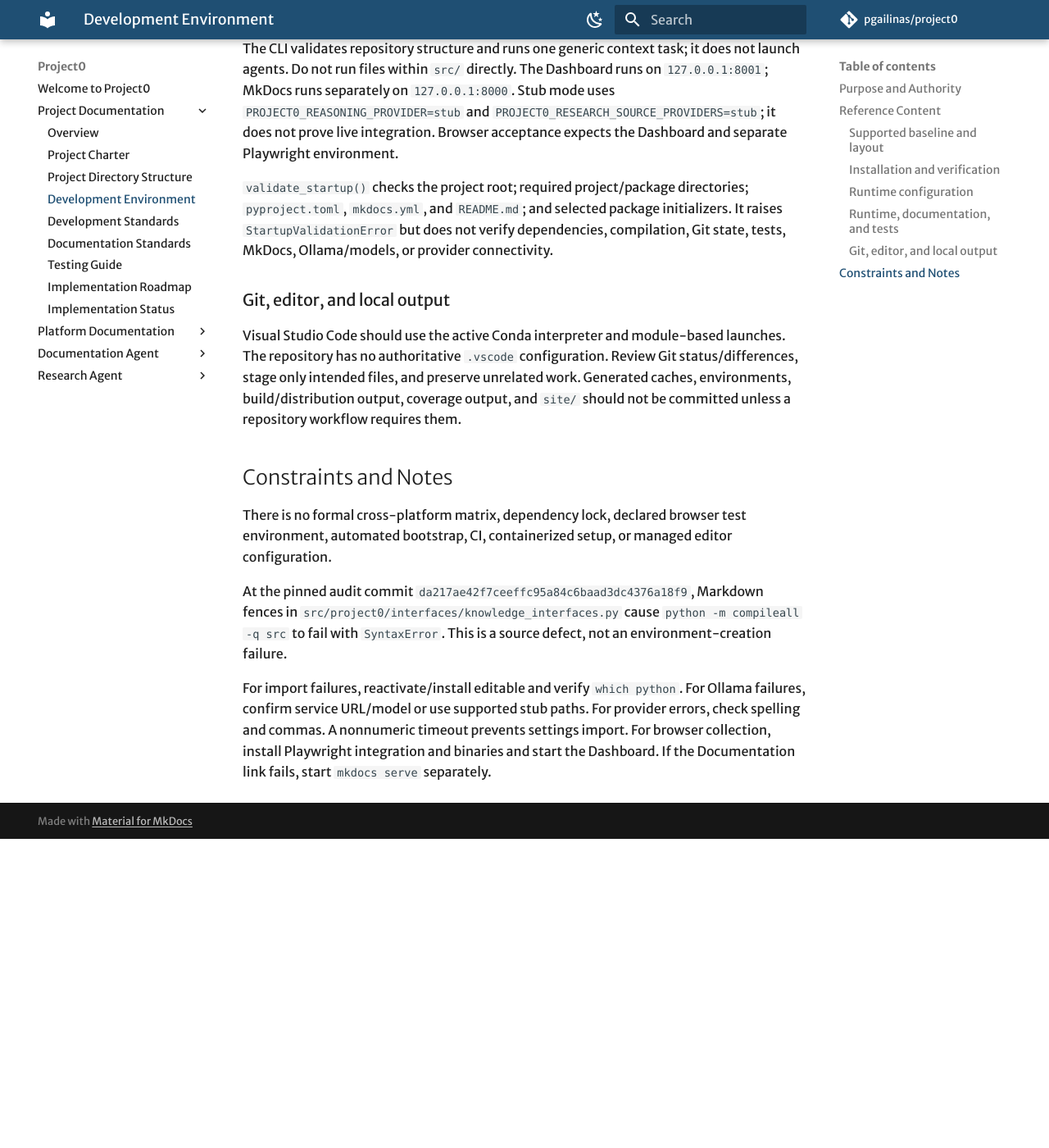
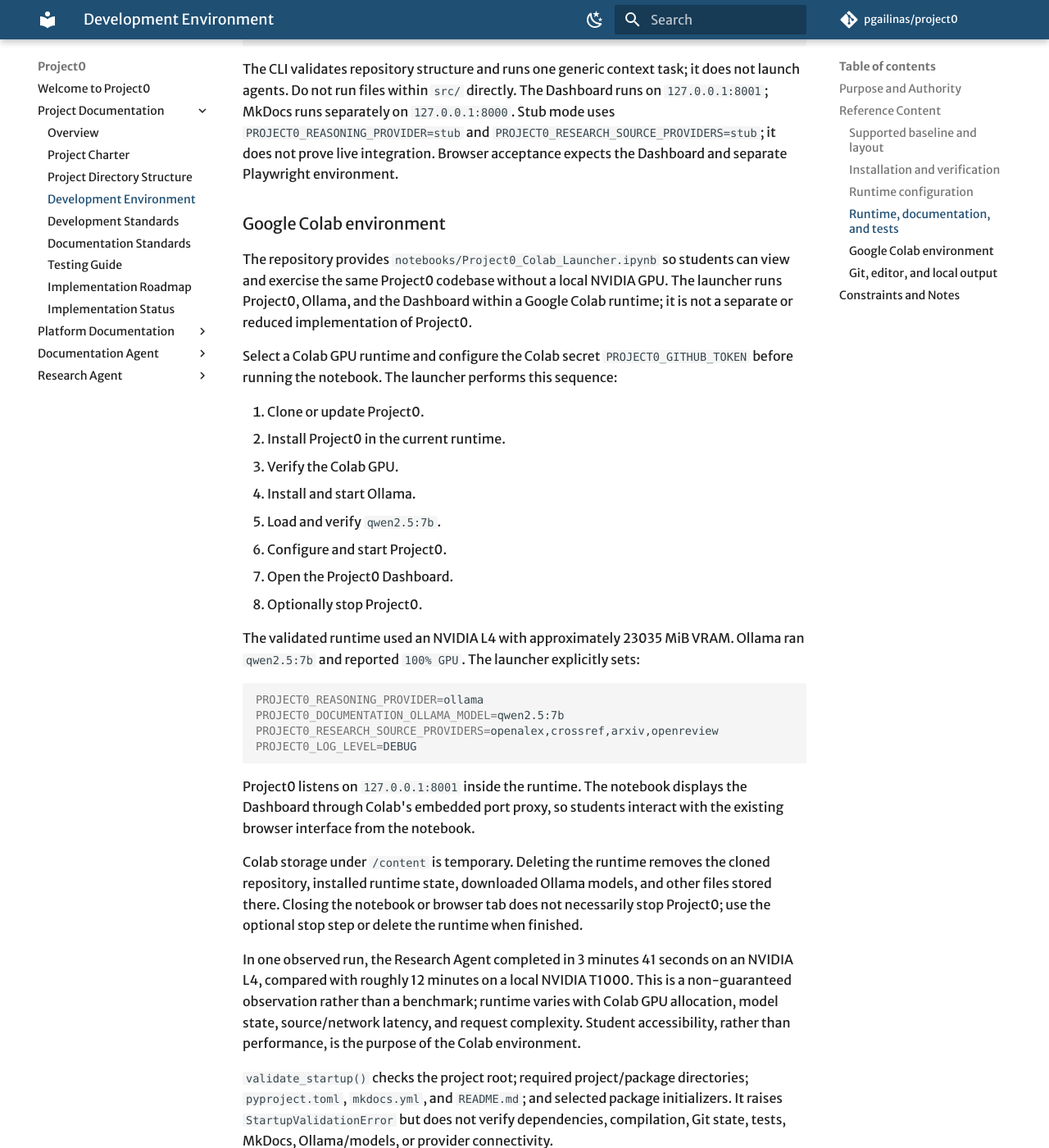
Before and after one commit to pgailinas/project0, an MkDocs documentation site: the page built from docs/project/Development_Environment.md, in a window 1280 px wide and 1400 px high, scrolled down 3353 px. Shown: the whole window at 82% size. Built offline with MkDocs 1.6.1 and Material for MkDocs 9.7.7, drawn with Linux system fonts in a browser that asks for light colours; some web fonts are replaced; comment, search, counter and statistics services are not loaded; before the commit the page ends 4376 px from its top, so only the background shows below that; some of the changed text lies outside the part shown.

Commit message:
Doc updates for Google Colab as possible deployment environment.

````diff
--- a/docs/project/Development_Environment.md
+++ b/docs/project/Development_Environment.md
@@ -33,9 +33,10 @@ repository root unless stated otherwise.
 | Default reasoning service | Locally reachable Ollama |
 
 Project0 uses a Python `src` layout with authoritative Markdown under `docs/`,
-local skills under `skills/`, package source under `src/project0/`, tests under
-`tests/`, and root configuration in `pyproject.toml`, `mkdocs.yml`, `README.md`,
-and `TEST_COMMANDS.md`. See [Project Directory
+local skills under `skills/`, the Google Colab launcher under `notebooks/`,
+package source under `src/project0/`, tests under `tests/`, and root
+configuration in `pyproject.toml`, `mkdocs.yml`, `README.md`, and
+`TEST_COMMANDS.md`. See [Project Directory
 Structure](Project_Directory_Structure.md) for ownership boundaries.
 
 Runtime dependencies are FastAPI, Jinja2, MkDocs, Material for MkDocs, PyMdown
@@ -131,6 +132,52 @@ uses `PROJECT0_REASONING_PROVIDER=stub` and
 `PROJECT0_RESEARCH_SOURCE_PROVIDERS=stub`; it does not prove live integration.
 Browser acceptance expects the Dashboard and separate Playwright environment.
 
+### Google Colab environment
+
+The repository provides `notebooks/Project0_Colab_Launcher.ipynb` so students
+can view and exercise the same Project0 codebase without a local NVIDIA GPU.
+The launcher runs Project0, Ollama, and the Dashboard within a Google Colab
+runtime; it is not a separate or reduced implementation of Project0.
+
+Select a Colab GPU runtime and configure the Colab secret
+`PROJECT0_GITHUB_TOKEN` before running the notebook. The launcher performs this
+sequence:
+
+1. Clone or update Project0.
+2. Install Project0 in the current runtime.
+3. Verify the Colab GPU.
+4. Install and start Ollama.
+5. Load and verify `qwen2.5:7b`.
+6. Configure and start Project0.
+7. Open the Project0 Dashboard.
+8. Optionally stop Project0.
+
+The validated runtime used an NVIDIA L4 with approximately 23035 MiB VRAM.
+Ollama ran `qwen2.5:7b` and reported `100% GPU`. The launcher explicitly sets:
+
+```bash
+PROJECT0_REASONING_PROVIDER=ollama
+PROJECT0_DOCUMENTATION_OLLAMA_MODEL=qwen2.5:7b
+PROJECT0_RESEARCH_SOURCE_PROVIDERS=openalex,crossref,arxiv,openreview
+PROJECT0_LOG_LEVEL=DEBUG
+```
+
+Project0 listens on `127.0.0.1:8001` inside the runtime. The notebook displays
+the Dashboard through Colab's embedded port proxy, so students interact with
+the existing browser interface from the notebook.
+
+Colab storage under `/content` is temporary. Deleting the runtime removes the
+cloned repository, installed runtime state, downloaded Ollama models, and other
+files stored there. Closing the notebook or browser tab does not necessarily
+stop Project0; use the optional stop step or delete the runtime when finished.
+
+In one observed run, the Research Agent completed in 3 minutes 41 seconds on an
+NVIDIA L4, compared with roughly 12 minutes on a local NVIDIA T1000. This is a
+non-guaranteed observation rather than a benchmark; runtime varies with Colab
+GPU allocation, model state, source/network latency, and request complexity.
+Student accessibility, rather than performance, is the purpose of the Colab
+environment.
+
 `validate_startup()` checks the project root; required project/package
 directories; `pyproject.toml`, `mkdocs.yml`, and `README.md`; and selected
 package initializers. It raises `StartupValidationError` but does not verify
````
Also changed, not shown: other parts of docs/project/Development_Environment.md (+2 -2 lines), README.md (+14 -5 lines), docs/project/Project_Directory_Structure.md (+5 -2 lines).
